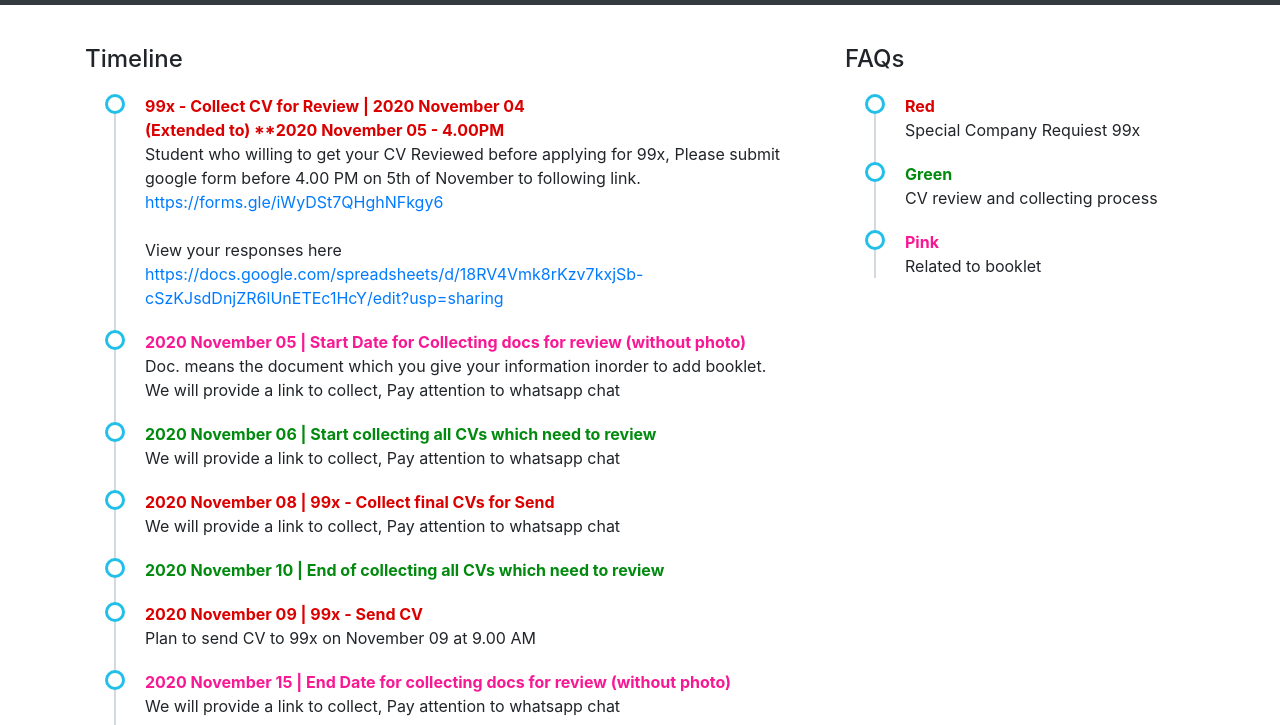
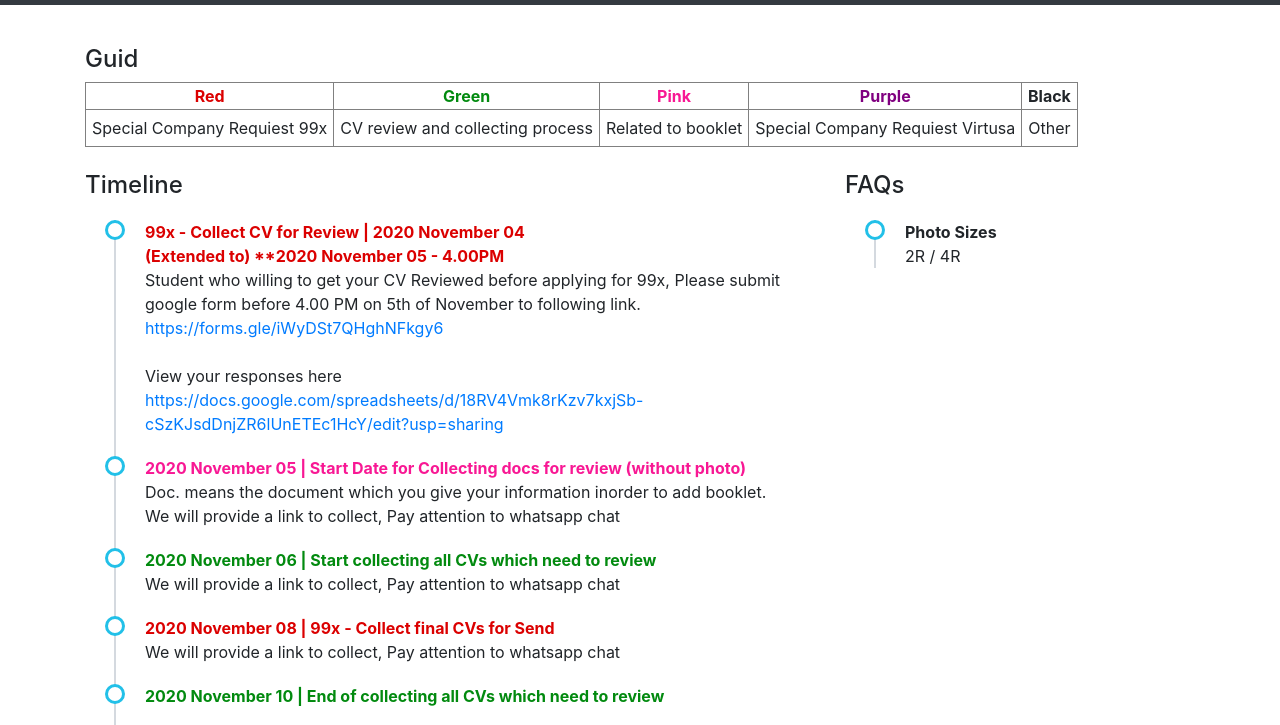
Before and after one commit to INTECS-UoM/careerfair_deadlines, a plain HTML site: page index.html in a window 1280 px wide. Shown: the part 51-776 px from the top of the page. Drawn offline with nearby package versions, Linux system fonts and the light colour scheme.

Commit message:
add guid

```diff
--- a/index.html
+++ b/index.html
@@ -27,6 +27,41 @@
 
 	<div class="container" style="margin-top: 40px;">
 		<div class="row">
+			<div class="col-md-12">
+				<h4>Guid </h4>
+
+				<table border="solid 1px">
+					<caption></caption>
+					<th id="tableHeader"><span class="timelineTitle">Red</span></th>
+					<th id="tableHeader"><span class="timelineTitle2">Green</span></th>
+					<th id="tableHeader"><span class="timelineTitle3">Pink</span></th>
+					<th id="tableHeader"><span class="timelineTitle4">Purple</span></th>
+					<th id="tableHeader"><span class="faq">Black</span></th>
+					<tr>
+					<td>
+						<p class="tableContent">Special Company Requiest 99x</p>
+					</td>
+					<td>
+						<p class="tableContent">CV review and collecting process</p>
+					</td>
+					<td>
+						<p class="tableContent">Related to booklet</p>
+					</td>
+					<td>
+						<p class="tableContent">Special Company Requiest Virtusa</p>
+					</td>
+					<td>
+						<p class="tableContent">Other</p>
+					</td>
+				</tr>
+
+			</table>
+
+			</div>
+
+			</div>
+
+			<div class="row">
 				<div class="col-md-8">
 					<h4>Timeline</h4>
 					<ul class="timeline">
@@ -36,7 +71,8 @@
 							<p>Student who willing to get your CV Reviewed before applying for 99x,
 								Please submit google form before 4.00 PM on 5th of November to following link.
 
-							<a href="https://forms.gle/iWyDSt7QHghNFkgy6">https://forms.gle/iWyDSt7QHghNFkgy6</a> <br />
+								<a href="https://forms.gle/iWyDSt7QHghNFkgy6">https://forms.gle/iWyDSt7QHghNFkgy6</a>
+								<br />
 								<br />
 
 								View your responses here <br />
@@ -47,55 +83,64 @@
 						</li>
 
 						<li>
-						<span class="timelineTitle3">2020 November 05 | Start Date for Collecting docs for review (without photo)</span>
-						<p>Doc. means the document which you give your information inorder to add booklet.<br/> We will provide a link to collect, Pay attention to whatsapp chat</p>
+							<span class="timelineTitle3">2020 November 05 | Start Date for Collecting docs for review
+								(without photo)</span>
+							<p>Doc. means the document which you give your information inorder to add booklet.<br /> We
+								will provide a link to collect, Pay attention to whatsapp chat</p>
 						</li>
 
 						<li>
-						<span class="timelineTitle2">2020 November 06 | Start collecting all CVs which need to review</span>
+							<span class="timelineTitle2">2020 November 06 | Start collecting all CVs which need to
+								review</span>
 							<p>We will provide a link to collect, Pay attention to whatsapp chat</p>
 						</li>
 
 						<li>
-						<span class="timelineTitle">2020 November 08 | 99x - Collect final CVs for Send  </span>
+							<span class="timelineTitle">2020 November 08 | 99x - Collect final CVs for Send </span>
 							<p>We will provide a link to collect, Pay attention to whatsapp chat</p>
 						</li>
 
 						<li>
-						<span class="timelineTitle2">2020 November 10 | End of collecting all CVs which need to review
+							<span class="timelineTitle2">2020 November 10 | End of collecting all CVs which need to
+								review
 							</span>
 							<p></p>
 						</li>
 
 						<li>
-						<span class="timelineTitle">2020 November 09 | 99x - Send CV  </span>
+							<span class="timelineTitle">2020 November 09 | 99x - Send CV </span>
 							<p>Plan to send CV to 99x on November 09 at 9.00 AM</p>
 						</li>
 
 						<li>
-						<span class="timelineTitle3">2020 November 15 | End Date for collecting docs for review (without photo)  </span>
+							<span class="timelineTitle3">2020 November 15 | End Date for collecting docs for review
+								(without photo) </span>
 							<p>We will provide a link to collect, Pay attention to whatsapp chat</p>
 						</li>
 
 						<li>
-						<span class="timelineTitle3">2020 November 21 | End date for doc review and return for the students  </span>
+							<span class="timelineTitle3">2020 November 21 | End date for doc review and return for the
+								students </span>
 							<p></p>
 						</li>
 
 						<li>
-						<span class="timelineTitle2">2020 November 27 | End of CV review process  </span>
+							<span class="timelineTitle2">2020 November 27 | End of CV review process </span>
 							<p></p>
 						</li>
 
 						<li>
-						<span class="timelineTitle2">2020 November 30 | From this day onwards INTECS is ready to send CVs to any company  </span>
+							<span class="timelineTitle2">2020 November 30 | From this day onwards INTECS is ready to
+								send CVs to any company </span>
 							<p></p>
-						<span class="timelineTitle2">2020 November 30 | From this day onwards collecting CVs according to company  </span>
+							<span class="timelineTitle2">2020 November 30 | From this day onwards collecting CVs
+								according to company </span>
 							<p></p>
 						</li>
 
 						<li>
-						<span class="timelineTitle3">2020 December 05 | Collect the complete doc with reviewed content inorder to add booklet </span>
+							<span class="timelineTitle3">2020 December 05 | Collect the complete doc with reviewed
+								content inorder to add booklet </span>
 							<p></p>
 						</li>
 
@@ -105,17 +150,17 @@
 						</li>
 
 						<li>
-						<span class="timelineTitle3">2020 December 19 | Sent booklet for print  </span>
+							<span class="timelineTitle3">2020 December 19 | Sent booklet for print </span>
 							<p></p>
 						</li>
 
 						<li>
-						<span class="timelineTitle3">2020 December 26 | Collected booklet from print  </span>
+							<span class="timelineTitle3">2020 December 26 | Collected booklet from print </span>
 							<p></p>
 						</li>
 
 						<li>
-						<span class="timelineTitle3">2020 December 30 | Sent booklet to the companies  </span>
+							<span class="timelineTitle3">2020 December 30 | Sent booklet to the companies </span>
 							<p></p>
 						</li>
 					</ul>
@@ -128,18 +173,8 @@
 					<h4>FAQs</h4>
 					<ul class="timeline">
 						<li>
-						<span class="timelineTitle">Red</span>
-						<p>Special Company Requiest 99x</p>
-					</li>
-
-					<li>
-						<span class="timelineTitle2">Green</span>
-						<p>CV review and collecting process</p>
-					</li>
-
-					<li>
-						<span class="timelineTitle3">Pink</span>
-						<p>Related to booklet</p>
+							<span class="faq">Photo Sizes</span>
+							<p>2R / 4R</p>
 						</li>
 					</ul>
 				</div>
--- a/styles.css
+++ b/styles.css
@@ -1,3 +1,14 @@
+.tableContent{
+  padding: 5px;
+  margin-bottom: 0px !important;
+  text-align: center !important;
+}
+
+table th{
+  text-align: center !important;
+}
+
+
 ul.timeline {
   list-style-type: none;
   position: relative;
@@ -18,6 +29,14 @@ ul.timeline {
   color: #f81894
 }
 
+.timelineTitle4{
+  font-weight: 750;
+  color: purple
+}
+
+.faq{
+  font-weight: 750;
+}
 
 ul.timeline:before {
   content: ' ';
```
Lines whose indentation alone changed are shown as unchanged.
